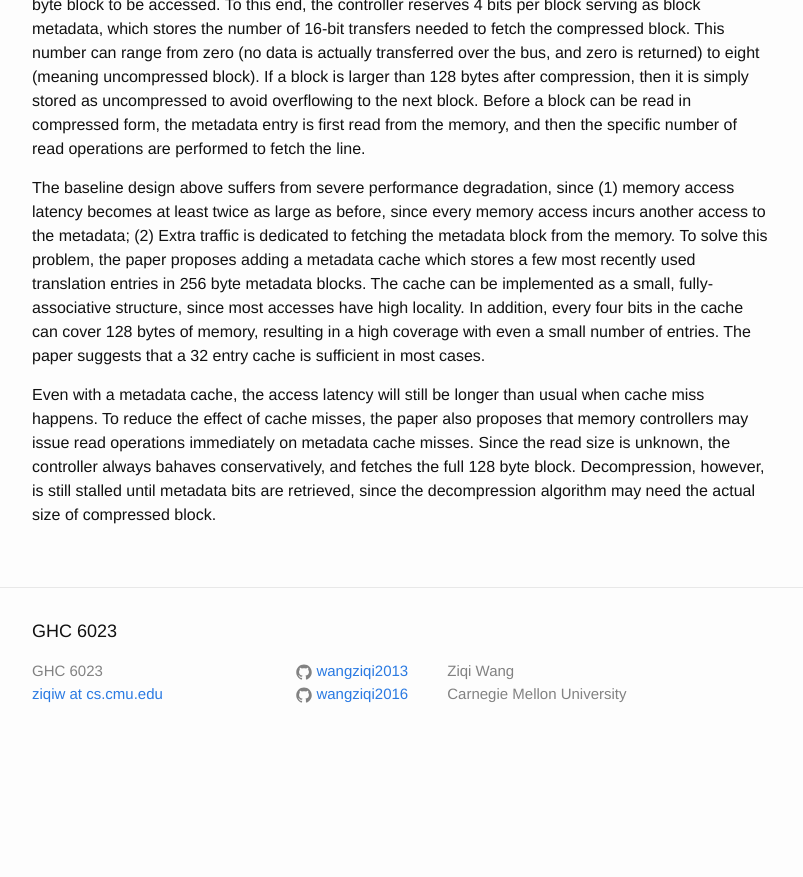
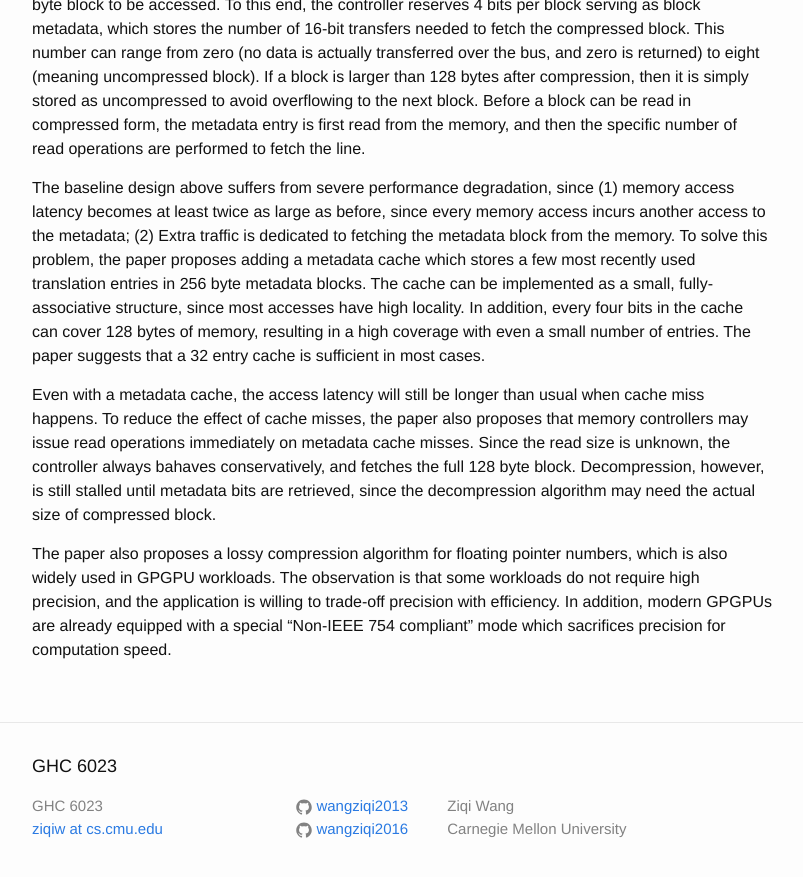
Before and after one commit to wangziqi2013/wangziqi2013.github.io, a Jekyll site: the page built from _posts/2020-07-19-loseless-and-lossy-memory-io-link-compression.markdown, in a window 1280 px wide and 900 px high, scrolled down 1927 px. Shown: the top 877 px of the window, without its empty margins (238-1041 px from the left). Built offline with Jekyll 4.4.1, drawn with Linux system fonts in a browser that asks for light colours; before the commit the page ends 2692 px from its top, so only the background shows below that.

Commit message:
Adding IEEE 754

```diff
--- a/_posts/2020-07-19-loseless-and-lossy-memory-io-link-compression.markdown
+++ b/_posts/2020-07-19-loseless-and-lossy-memory-io-link-compression.markdown
@@ -89,3 +89,8 @@ effect of cache misses, the paper also proposes that memory controllers may issu
 metadata cache misses. Since the read size is unknown, the controller always bahaves conservatively, and fetches the
 full 128 byte block. Decompression, however, is still stalled until metadata bits are retrieved, since the decompression
 algorithm may need the actual size of compressed block.
+
+The paper also proposes a lossy compression algorithm for floating pointer numbers, which is also widely used in GPGPU
+workloads. The observation is that some workloads do not require high precision, and the application is willing to
+trade-off precision with efficiency. In addition, modern GPGPUs are already equipped with a special "Non-IEEE 754 compliant"
+mode which sacrifices precision for computation speed.
```
